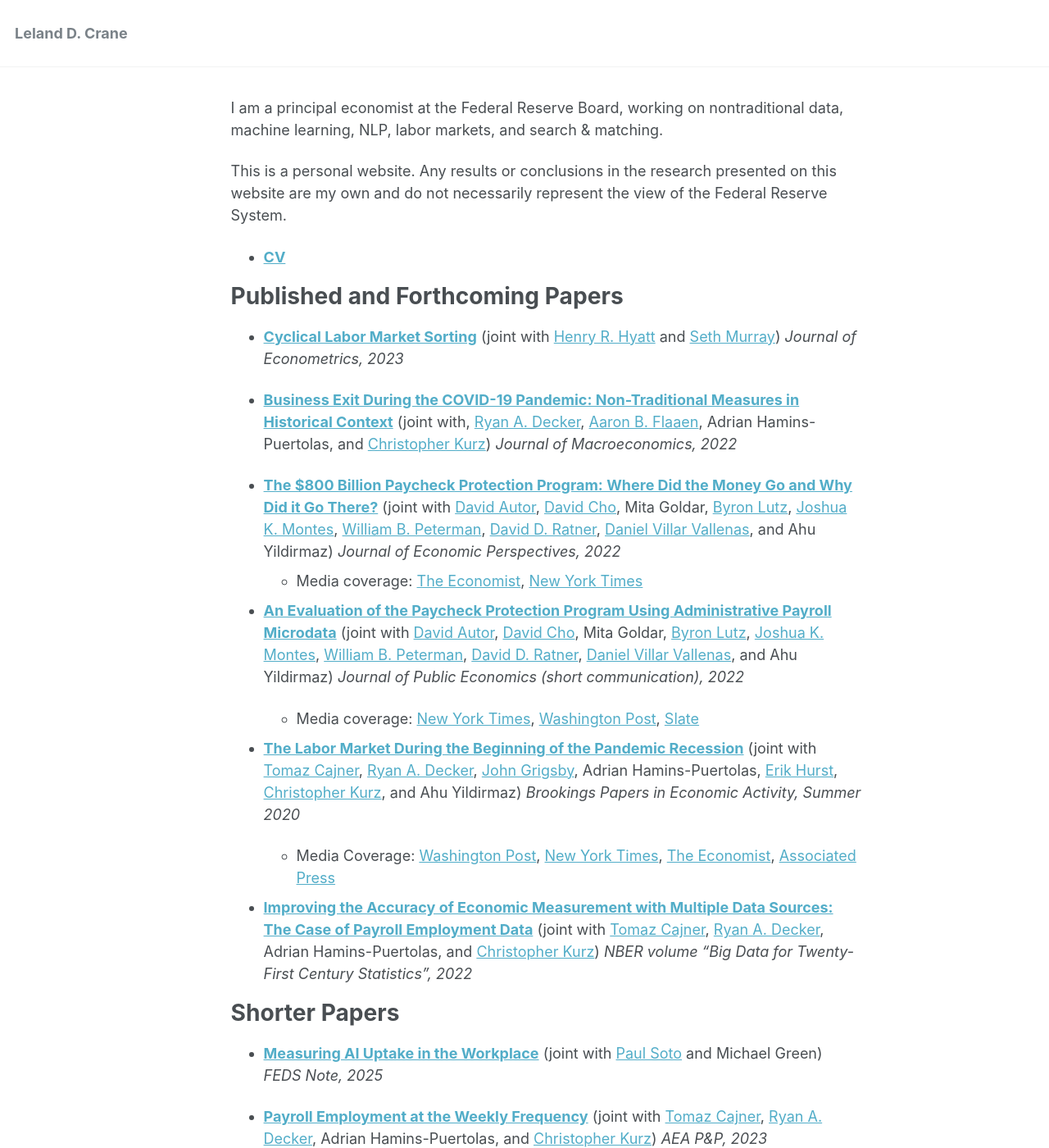
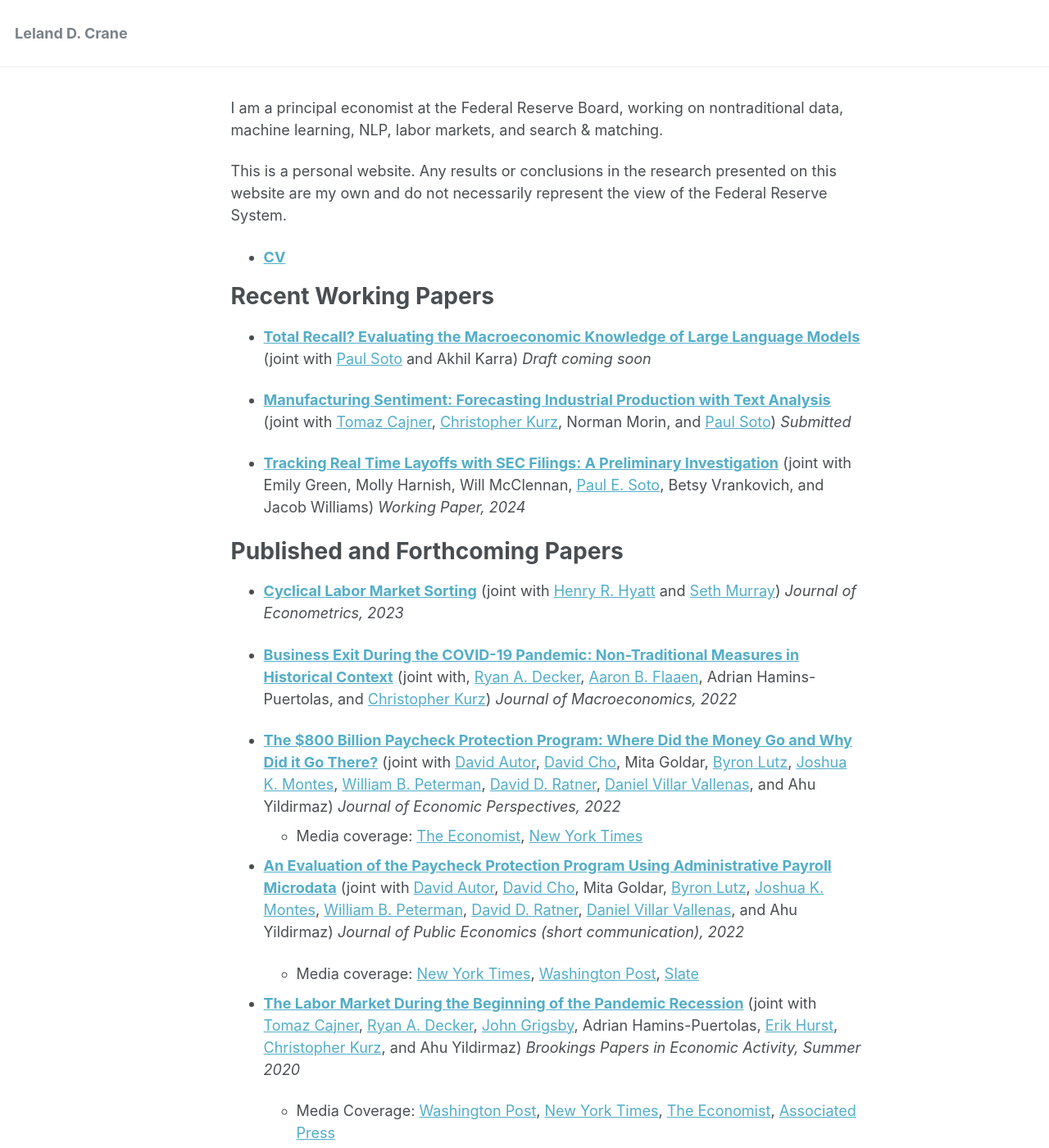
Before and after one commit to ldcrane/ldcrane.github.io, a Jekyll site: the page built from _pages/about.md, in a window 1280 px wide and 1400 px high. Shown: the whole window at 82% size. Built offline with Jekyll 4.4.1, drawn with Linux system fonts in a browser that asks for light colours; some of the changed text lies outside the part shown.

Commit message:
Update about.md with link to total recall

```diff
--- a/_pages/about.md
+++ b/_pages/about.md
@@ -20,6 +20,17 @@ I am a principal economist at the Federal Reserve Board, working on nontradition
 This is a personal website. Any results or conclusions in the research presented on this website are my own and do not necessarily represent the view of the Federal Reserve System.
 
 - [**CV**](/files/crane-CV.pdf)
+
+
+Recent Working Papers
+======
+
+- [**Total Recall? Evaluating the Macroeconomic Knowledge of Large Language Models**](https://www.federalreserve.gov/econres/feds/total-recall-evaluating-the-macroeconomic-knowledge-of-large-language-models.htm) (joint with [Paul Soto](https://pesoto.github.io/) and Akhil Karra) *Draft coming soon*
+
+- [**Manufacturing Sentiment: Forecasting Industrial Production with Text Analysis**](https://www.federalreserve.gov/econres/feds/manufacturing-sentiment-forecasting-industrial-production-with-text-analysis.htm) (joint with [Tomaz Cajner](https://sites.google.com/site/cajner/), [Christopher Kurz](https://www.federalreserve.gov/econres/christopher-j-kurz.htm), Norman Morin, and  [Paul Soto](https://pesoto.github.io/)) *Submitted*
+
+- [**Tracking Real Time Layoffs with SEC Filings: A Preliminary Investigation**](https://www.federalreserve.gov/econres/feds/tracking-real-time-layoffs-with-sec-filings-a-preliminary-investigation.htm.pdf) (joint with Emily Green, Molly Harnish, Will McClennan, [Paul E. Soto](https://pesoto.github.io/), Betsy Vrankovich, and Jacob Williams) *Working Paper, 2024*
+
 
 Published and Forthcoming Papers
 ======
```
Also changed, not shown: other parts of _pages/about.md (+1 -7 lines).
